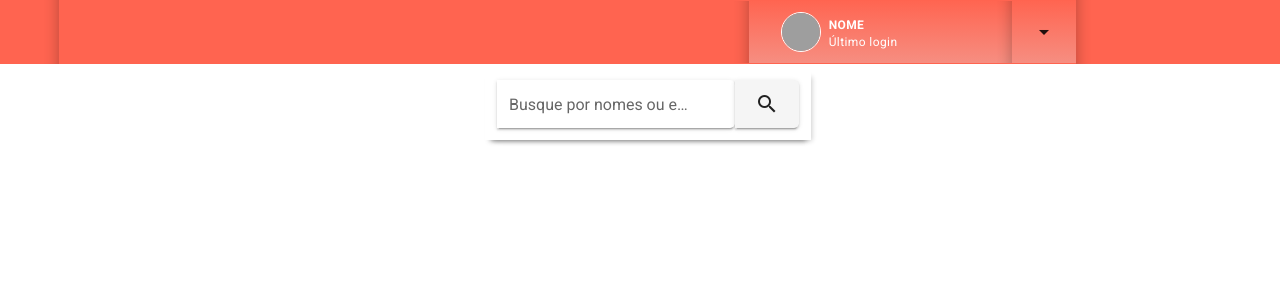
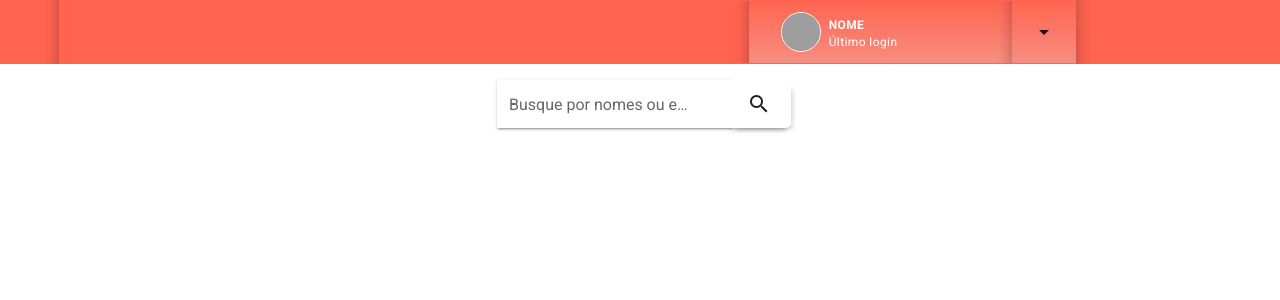
Before and after one commit to silvamateus/silvamateus-users-list, a Vue app: page / in a window 1280 px wide. Shown: the top 300 px of the page. Built offline with nearby package versions, Linux system fonts and the light colour scheme; grey boxes are pictures that could not be loaded.

Commit message:
fix searchbar

```diff
--- a/src/components/Search.vue
+++ b/src/components/Search.vue
@@ -1,6 +1,6 @@
 <template>
   <v-row class="d-flex justify-space-around">
-    <v-col class="d-flex search-bar ml-4 mt-4" lg="3" md="3" sm="3">
+    <v-col class="d-flex ml-4 mt-4" lg="3" md="3" sm="3">
       <v-text-field
         class="size-1-5rem rounded-0"
         style="border-top-right-radius: .3rem !important; border-bottom-right-radius: .3rem !important;"
@@ -9,7 +9,7 @@
       />
       <v-btn
         style="border-top-right-radius: .3rem !important; border-bottom-right-radius: .3rem !important;"
-        class="size-1-5rem position-absolute rounded-0"
+        class="size-1-5rem search-bar rounded-0"
         ><v-icon>mdi-magnify</v-icon></v-btn
       >
     </v-col>
```
